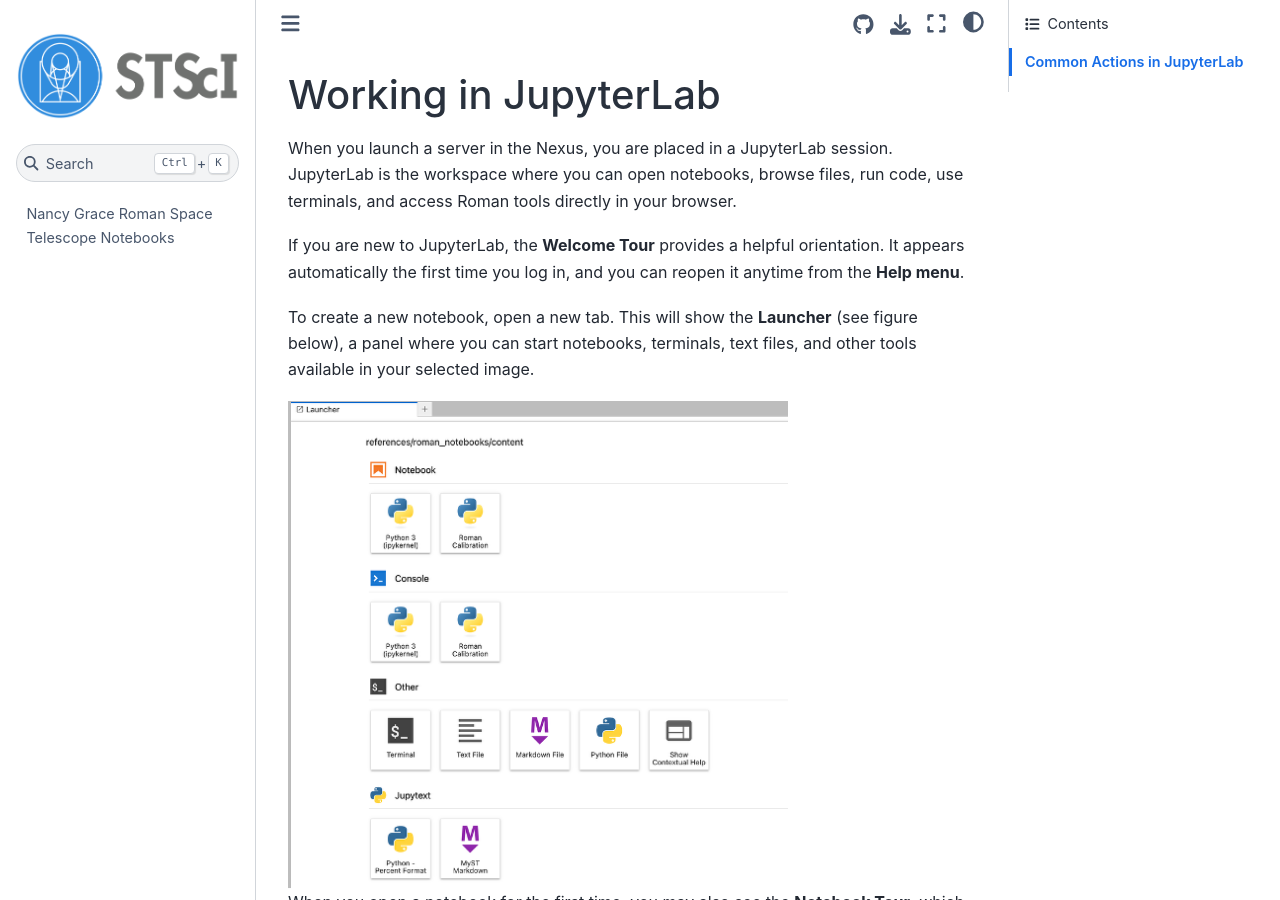
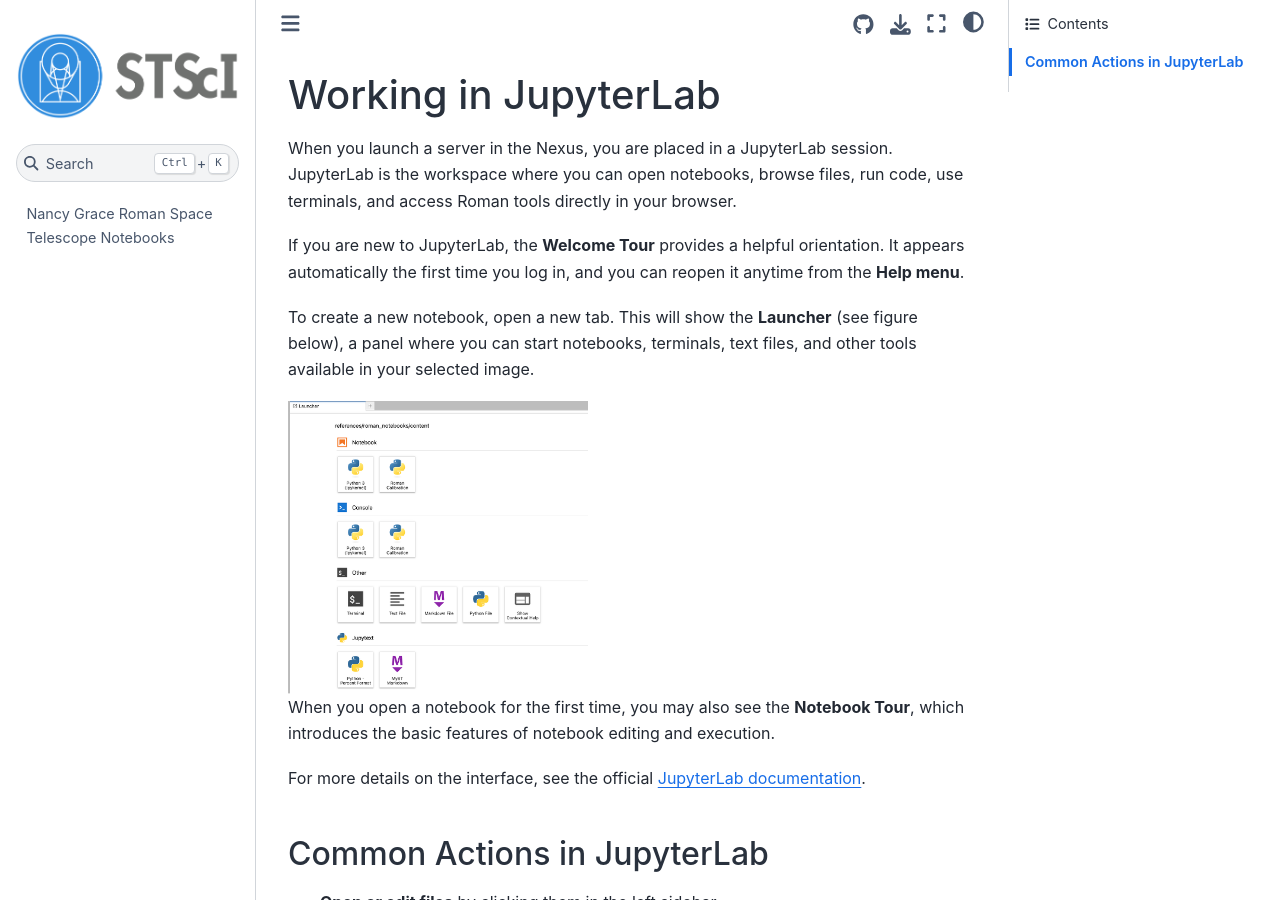
Before and after one commit to spacetelescope/roman_notebooks, a Jupyter Book: the page built from markdown/jupyter.md, in a window 1280 px wide and 900 px high. Built offline with Jupyter Book 1.0.4 settings and Sphinx 7.4.7 and the Sphinx Book theme 1.1.4, drawn with Linux system fonts in a browser that asks for light colours; pages that are not in the unit, such as notebooks, are missing from menus.

Commit message:
Update jupyter.md

```diff
--- a/markdown/jupyter.md
+++ b/markdown/jupyter.md
@@ -6,7 +6,7 @@
 
 To create a new notebook, open a new tab. This will show the **Launcher** (see figure below), a panel where you can start notebooks, terminals, text files, and other tools available in your selected image.
 
-<img src="https://raw.githubusercontent.com/spacetelescope/roman_notebooks/refs/heads/main/images/Launcher.png" alt="Launcher panel" width="500" />
+<img src="https://raw.githubusercontent.com/spacetelescope/roman_notebooks/refs/heads/main/images/Launcher.png" alt="Launcher panel" width="300" />
 
 When you open a notebook for the first time, you may also see the **Notebook Tour**, which introduces the basic features of notebook editing and execution.
 
```
